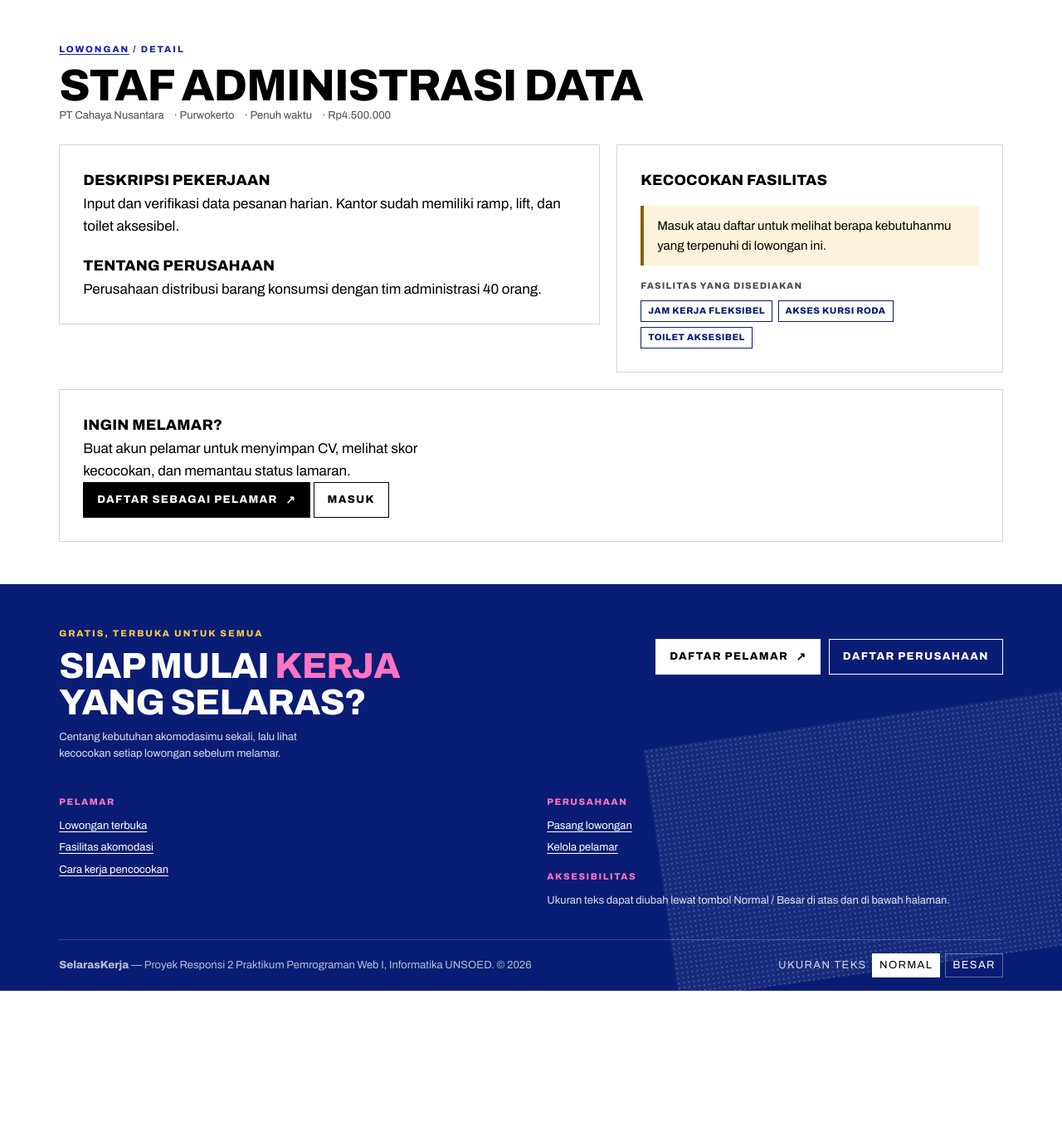
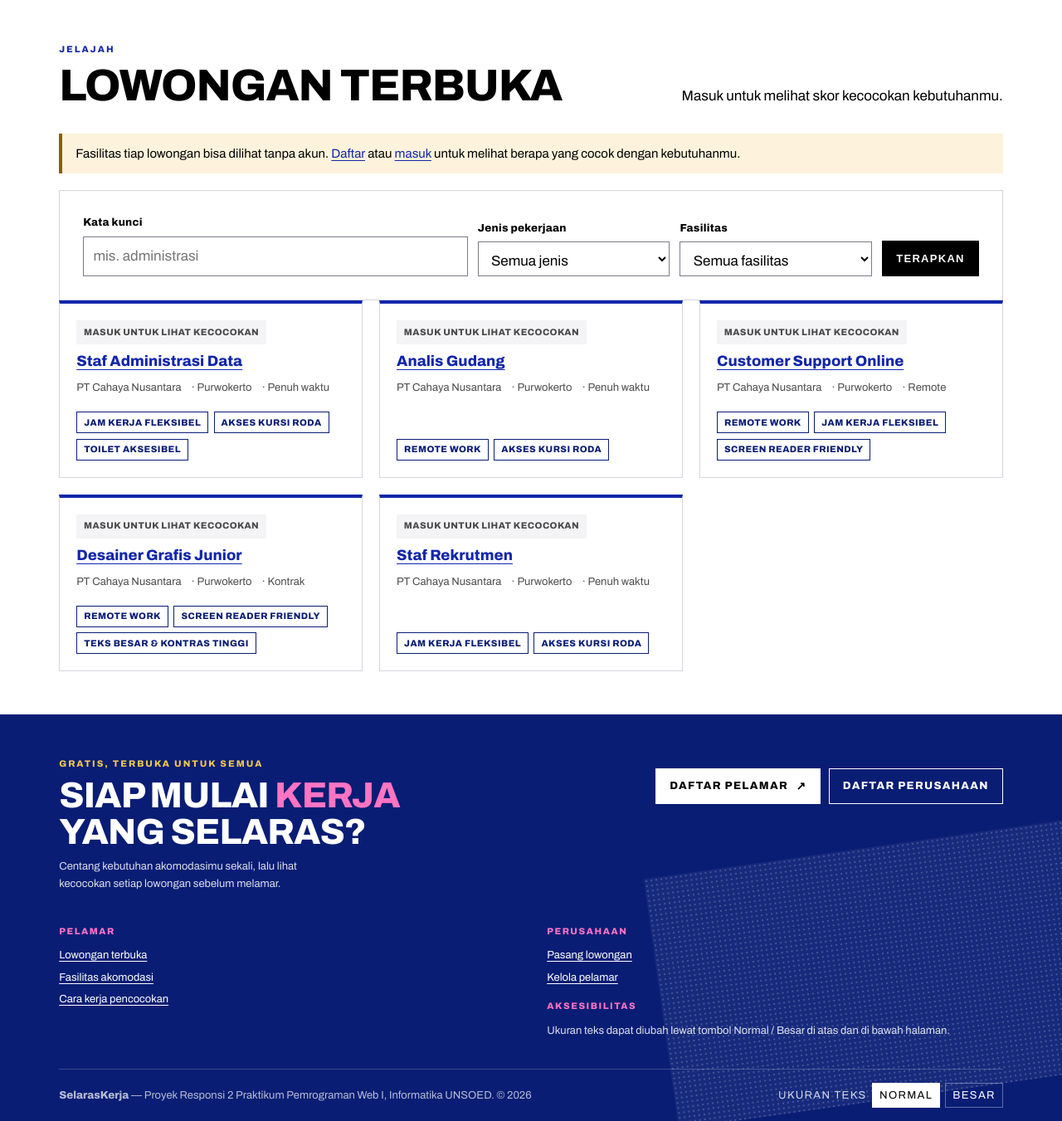
Before and after one commit to dodoezt/SelarasKerja, a PHP site: page /lowongan-detail.php?id=1 in a window 1280 px wide. Shown: the part 113-1464 px from the top of the page at 83% size. Before the commit the page ends 1307 px from the top, so only its background shows below. Run offline with PHP 8.4, Linux system fonts and the light colour scheme; data comes from the database, SQL or seed files in the repository; both versions use the stored data as it was after the commit.

Commit message:
SelarasKerja

```diff
--- a/auth/login.php
+++ b/auth/login.php
@@ -65,7 +65,10 @@ require __DIR__ . '/../includes/header.php';
       <button class="btn" type="submit">Masuk <span class="btn__arrow" aria-hidden="true">↗</span></button>
     </form>
 
-    <p class="form-note">Belum punya akun? <a href="<?= u('/auth/register.php') ?>">Daftar di sini</a>.</p>
+    <p class="form-note">
+      <a href="<?= u('/auth/forgot_password.php') ?>">Lupa kata sandi?</a> &middot;
+      Belum punya akun? <a href="<?= u('/auth/register.php') ?>">Daftar di sini</a>.
+    </p>
   </div>
 </section>
 <?php require __DIR__ . '/../includes/footer.php'; ?>
--- a/config/database.php
+++ b/config/database.php
@@ -10,7 +10,10 @@ const DB_PASS = '';
 // APP_URL dipakai supaya link/aset tetap benar dari halaman mana pun.
 $rootPath = str_replace('\\', '/', dirname(__DIR__));
 $docRoot  = str_replace('\\', '/', rtrim((string) ($_SERVER['DOCUMENT_ROOT'] ?? ''), '/'));
-define('APP_URL', $docRoot !== '' ? str_replace($docRoot, '', $rootPath) : '');
+$appUrl   = ($docRoot !== '' && str_starts_with($rootPath, $docRoot))
+    ? substr($rootPath, strlen($docRoot))
+    : '';
+define('APP_URL', rtrim($appUrl, '/'));
 define('UPLOAD_DIR', $rootPath . '/public/uploads/cv');
 define('UPLOAD_URL', APP_URL . '/public/uploads/cv');
 
--- a/includes/header.php
+++ b/includes/header.php
@@ -64,6 +64,7 @@ $flash  = take_flash();
       <?php elseif ($user['role'] === 'seeker'): ?>
         <a href="<?= u('/index.php') ?>" <?= $active === 'home' ? 'aria-current="page"' : '' ?>>Beranda</a>
         <a href="<?= u('/lowongan.php') ?>" <?= $active === 'jobs' ? 'aria-current="page"' : '' ?>>Lowongan</a>
+        <a href="<?= u('/seeker/saved_jobs.php') ?>" <?= $active === 'saved' ? 'aria-current="page"' : '' ?>>Tersimpan</a>
         <a href="<?= u('/seeker/applications.php') ?>" <?= $active === 'apps' ? 'aria-current="page"' : '' ?>>Lamaran Saya</a>
         <a href="<?= u('/seeker/profile.php') ?>" <?= $active === 'profile' ? 'aria-current="page"' : '' ?>>Profil</a>
         <div class="nav__actions">
--- a/lowongan-detail.php
+++ b/lowongan-detail.php
@@ -3,179 +3,164 @@ declare(strict_types=1);
 
 require_once __DIR__ . '/includes/bootstrap.php';
 
-// Publik: tamu boleh melihat detail. Perusahaan diarahkan ke dashboard-nya.
+// Halaman publik: tamu boleh melihat. Perusahaan diarahkan ke dashboard-nya.
 $user = auth_user($pdo);
 if ($user !== null && $user['role'] === 'company') {
     redirect('/company/dashboard.php');
 }
 
-$id    = get_int('id');
-$needs = $user !== null ? seeker_needs($pdo, (int) $user['id']) : [];
-
-$stmt = $pdo->prepare(
-    'SELECT j.*, c.company_name, c.location, c.description AS company_description
-     FROM jobs j JOIN companies c ON c.id = j.company_id
-     WHERE j.id = ? AND j.status = ?'
-);
-$stmt->execute([$id, 'open']);
-$job = $stmt->fetch();
-
-if (!$job) {
-    http_response_code(404);
-    $pageTitle = 'Lowongan tidak ditemukan';
-    $active    = 'jobs';
-    require __DIR__ . '/includes/header.php';
-    echo '<section class="section"><div class="wrap"><h1 class="section__title">Lowongan tidak ditemukan</h1>'
-        . '<p class="section__lede">Lowongan mungkin sudah ditutup. <a href="' . u('/lowongan.php') . '">Kembali ke daftar</a>.</p></div></section>';
-    require __DIR__ . '/includes/footer.php';
-    exit;
+$needs    = $user !== null ? seeker_needs($pdo, (int) $user['id']) : [];
+$savedIds = [];
+if ($user !== null) {
+    $stSaved = $pdo->prepare('SELECT job_id FROM saved_jobs WHERE seeker_id = ?');
+    $stSaved->execute([(int) $user['id']]);
+    $savedIds = array_map('intval', $stSaved->fetchAll(PDO::FETCH_COLUMN));
 }
 
-$master     = accommodation_names($pdo);
-$facilities = job_facilities_map($pdo, [$id])[$id] ?? [];
-$stats      = match_stats($needs, $facilities);
-$errors     = [];
-$application = null;
+$q     = trim((string) ($_GET['q'] ?? ''));
+$type  = (string) ($_GET['type'] ?? '');
+$accId = get_int('acc');
+$types = ['Penuh waktu', 'Paruh waktu', 'Kontrak', 'Magang', 'Remote'];
 
-if ($user !== null) {
-    $stmt = $pdo->prepare('SELECT status, applied_at FROM applications WHERE job_id = ? AND seeker_id = ?');
-    $stmt->execute([$id, (int) $user['id']]);
-    $application = $stmt->fetch() ?: null;
+$jobs  = jobs_with_score($pdo, $needs, ['q' => $q, 'type' => $type, 'acc' => $accId]);
+$per   = 6;
+$pages = max(1, (int) ceil(count($jobs) / $per));
+$page  = min(max(1, get_int('page', 1)), $pages);
+$shown = array_slice($jobs, ($page - 1) * $per, $per);
+
+$master = accommodation_names($pdo);
+
+$query = array_filter(['q' => $q, 'type' => $type, 'acc' => $accId ?: ''], fn ($v) => $v !== '');
+function page_url(array $query, int $page): string
+{
+    return u('/lowongan.php?' . http_build_query($query + ['page' => $page]));
 }
 
-if (is_post() && $user !== null && $application === null) {
-    $note = trim((string) ($_POST['cover_note'] ?? ''));
+$currentRedirect = '/lowongan.php' . (!empty($_SERVER['QUERY_STRING']) ? '?' . $_SERVER['QUERY_STRING'] : '');
 
-    if (!csrf_ok()) {
-        $errors[] = 'Sesi kedaluwarsa. Coba kirim ulang.';
-    }
-    if (mb_strlen($note) > 1000) {
-        $errors[] = 'Catatan lamaran maksimal 1000 karakter.';
-    }
-
-    if ($errors === []) {
-        try {
-            $pdo->prepare('INSERT INTO applications (job_id, seeker_id, cover_note) VALUES (?, ?, ?)')
-                ->execute([$id, (int) $user['id'], $note]);
-            flash('ok', 'Lamaran terkirim. Pantau statusnya di halaman Lamaran Saya.');
-            redirect('/seeker/applications.php');
-        } catch (PDOException $e) {
-            if ($e->getCode() === '23000') {
-                $errors[] = 'Kamu sudah pernah melamar lowongan ini.';
-            } else {
-                throw $e;
-            }
-        }
-    }
-}
-
-$pageTitle = $job['title'];
+$pageTitle = 'Jelajah lowongan';
 $active    = 'jobs';
 require __DIR__ . '/includes/header.php';
 ?>
 <section class="section">
   <div class="wrap">
-    <p class="kicker"><a href="<?= u('/lowongan.php') ?>">Lowongan</a> / detail</p>
-    <h1 class="section__title"><?= e($job['title']) ?></h1>
+    <div class="section__head">
+      <div>
+        <p class="kicker">Jelajah</p>
+        <h1 class="section__title">Lowongan terbuka</h1>
+      </div>
+      <p class="section__lede">
+        <?php if ($user === null): ?>
+          Masuk untuk melihat skor kecocokan kebutuhanmu.
+        <?php else: ?>
+          Diurutkan dari kecocokan tertinggi dengan kebutuhanmu.
+        <?php endif; ?>
+      </p>
+    </div>
+
+    <?php if ($user === null): ?>
+      <p class="alert alert--warn" role="status">
+        Fasilitas tiap lowongan bisa dilihat tanpa akun.
+        <a href="<?= u('/auth/register.php') ?>">Daftar</a> atau <a href="<?= u('/auth/login.php') ?>">masuk</a> untuk melihat berapa yang cocok dengan kebutuhanmu.
+      </p>
+    <?php elseif ($needs === []): ?>
+      <p class="alert alert--warn" role="status">
+        Lengkapi kebutuhan fasilitas di <a href="<?= u('/seeker/profile.php') ?>">profilmu</a> untuk melihat tingkat kecocokan.
+      </p>
+    <?php endif; ?>
+
+    <form class="filters panel" method="get" action="<?= u('/lowongan.php') ?>">
+      <div class="field">
+        <label for="q">Kata kunci</label>
+        <input id="q" name="q" type="search" value="<?= e($q) ?>" placeholder="mis. administrasi">
+      </div>
+      <div class="field">
+        <label for="type">Jenis pekerjaan</label>
+        <select id="type" name="type">
+          <option value="">Semua jenis</option>
+          <?php foreach ($types as $option): ?>
+            <option value="<?= e($option) ?>" <?= $type === $option ? 'selected' : '' ?>><?= e($option) ?></option>
+          <?php endforeach; ?>
+        </select>
+      </div>
+      <div class="field">
+        <label for="acc">Fasilitas</label>
+        <select id="acc" name="acc">
+          <option value="">Semua fasilitas</option>
+          <?php foreach ($master as $id => $row): ?>
+            <option value="<?= $id ?>" <?= $accId === $id ? 'selected' : '' ?>><?= e($row['name']) ?></option>
+          <?php endforeach; ?>
+        </select>
+      </div>
+      <button class="btn" type="submit">Terapkan</button>
+    </form>
+
+    <?php if ($shown === []): ?>
+      <p class="empty">Belum ada lowongan yang cocok dengan filter ini. Coba longgarkan filter.</p>
+    <?php else: ?>
+      <ul class="jobs">
+        <?php foreach ($shown as $job): ?>
+          <?php $isSaved = in_array((int) $job['id'], $savedIds, true); ?>
+          <li class="job">
+            <?php if ($user === null): ?>
+              <p class="badge badge--muted">Masuk untuk lihat kecocokan</p>
+            <?php elseif ($job['match_total'] > 0): ?>
+              <p class="badge">Cocok <?= (int) $job['match_count'] ?> dari <?= (int) $job['match_total'] ?> kebutuhanmu (<?= (int) $job['match_percent'] ?>%)</p>
+            <?php else: ?>
+              <p class="badge badge--muted">Kebutuhanmu belum diisi</p>
+            <?php endif; ?>
+
+            <h2 class="job__title">
+              <a href="<?= u('/lowongan-detail.php?id=' . (int) $job['id']) ?>"><?= e($job['title']) ?></a>
+            </h2>
             <p class="job__meta">
               <span><?= e($job['company_name']) ?></span>
               <span><?= e($job['location'] ?: 'Lokasi tidak disebut') ?></span>
               <span><?= e($job['job_type']) ?></span>
-      <?php if ($job['salary']): ?><span><?= e($job['salary']) ?></span><?php endif; ?>
             </p>
 
-    <?php foreach ($errors as $error): ?>
-      <p class="alert alert--err" role="alert"><?= e($error) ?></p>
+            <?php if ($user !== null && $needs !== []): ?>
+              <ul class="chips">
+                <?php foreach ($job['facility_ids'] as $fid): ?>
+                  <?php if (in_array($fid, $needs, true)): ?>
+                    <li class="chip chip--on"><?= e($master[$fid]['name'] ?? 'Fasilitas') ?></li>
+                  <?php endif; ?>
                 <?php endforeach; ?>
+              </ul>
+            <?php else: ?>
+              <ul class="chips">
+                <?php foreach (array_slice($job['facility_ids'], 0, 4) as $fid): ?>
+                  <li class="chip"><?= e($master[$fid]['name'] ?? 'Fasilitas') ?></li>
+                <?php endforeach; ?>
+              </ul>
+            <?php endif; ?>
 
-    <div class="detail">
-      <div class="detail__main panel">
-        <h2 class="detail__title">Deskripsi pekerjaan</h2>
-        <p><?= nl2br(e($job['description'])) ?></p>
-        <?php if ($job['company_description']): ?>
-          <h2 class="detail__title">Tentang perusahaan</h2>
-          <p><?= nl2br(e($job['company_description'])) ?></p>
+            <?php if ($user !== null): ?>
+              <form method="post" action="<?= u('/seeker/bookmark_toggle.php') ?>" style="margin-top: 1rem;">
+                <?= csrf_field() ?>
+                <input type="hidden" name="job_id" value="<?= (int) $job['id'] ?>">
+                <input type="hidden" name="redirect_to" value="<?= e($currentRedirect) ?>">
+                <button class="btn <?= $isSaved ? '' : 'btn--ghost' ?>" type="submit" aria-pressed="<?= $isSaved ? 'true' : 'false' ?>">
+                  <?= $isSaved ? '★ Tersimpan' : '☆ Simpan lowongan' ?>
+                </button>
+              </form>
             <?php endif; ?>
-      </div>
-
-      <aside class="detail__side panel" aria-labelledby="match-title">
-        <h2 class="detail__title" id="match-title">Kecocokan fasilitas</h2>
-
-        <?php if ($user === null): ?>
-          <p class="alert alert--warn">Masuk atau daftar untuk melihat berapa kebutuhanmu yang terpenuhi di lowongan ini.</p>
-          <p class="detail__sub">Fasilitas yang disediakan</p>
-          <ul class="chips">
-            <?php foreach ($facilities as $fid): ?>
-              <li class="chip"><?= e($master[$fid]['name'] ?? '') ?></li>
-            <?php endforeach; ?>
-            <?php if ($facilities === []): ?>
-              <li class="chip chip--muted">Belum dicantumkan</li>
-            <?php endif; ?>
-          </ul>
-        <?php elseif ($stats['total'] === 0): ?>
-          <p class="alert alert--warn">Isi <a href="<?= u('/seeker/profile.php') ?>">kebutuhan fasilitasmu</a> untuk melihat kecocokan.</p>
-        <?php else: ?>
-          <p class="match__score">Cocok <?= (int) $stats['count'] ?> dari <?= (int) $stats['total'] ?> kebutuhanmu (<?= (int) $stats['percent'] ?>%)</p>
-
-          <h3 class="detail__sub">Terpenuhi</h3>
-          <ul class="fac-list">
-            <?php if ($stats['matched'] === []): ?>
-              <li class="fac-list__empty">Belum ada fasilitas yang cocok.</li>
-            <?php endif; ?>
-            <?php foreach ($stats['matched'] as $fid): ?>
-              <li class="fac fac--yes"><span aria-hidden="true">✓</span> <?= e($master[$fid]['name'] ?? '') ?></li>
+          </li>
         <?php endforeach; ?>
       </ul>
 
-          <h3 class="detail__sub">Belum terpenuhi</h3>
-          <ul class="fac-list">
-            <?php $missing = array_diff($needs, $facilities); ?>
-            <?php if ($missing === []): ?>
-              <li class="fac-list__empty">Semua kebutuhanmu tersedia.</li>
+      <?php if ($pages > 1): ?>
+        <nav class="pager" aria-label="Navigasi halaman">
+          <?php if ($page > 1): ?>
+            <a class="btn btn--ghost" href="<?= e(page_url($query, $page - 1)) ?>">Sebelumnya</a>
           <?php endif; ?>
-            <?php foreach ($missing as $fid): ?>
-              <li class="fac fac--no"><span aria-hidden="true">✕</span> <?= e($master[$fid]['name'] ?? '') ?></li>
-            <?php endforeach; ?>
-          </ul>
-
-          <h3 class="detail__sub">Fasilitas yang disediakan</h3>
-          <ul class="chips">
-            <?php foreach ($facilities as $fid): ?>
-              <li class="chip"><?= e($master[$fid]['name'] ?? '') ?></li>
-            <?php endforeach; ?>
-            <?php if ($facilities === []): ?>
-              <li class="chip chip--muted">Belum dicantumkan</li>
+          <span class="pager__info">Halaman <?= $page ?> dari <?= $pages ?> · <?= count($jobs) ?> lowongan</span>
+          <?php if ($page < $pages): ?>
+            <a class="btn btn--ghost" href="<?= e(page_url($query, $page + 1)) ?>">Berikutnya</a>
           <?php endif; ?>
-          </ul>
+        </nav>
       <?php endif; ?>
-      </aside>
-    </div>
-
-    <div class="panel panel--wide apply">
-      <?php if ($user === null): ?>
-        <h2 class="detail__title">Ingin melamar?</h2>
-        <p class="section__lede">Buat akun pelamar untuk menyimpan CV, melihat skor kecocokan, dan memantau status lamaran.</p>
-        <p class="detail__actions">
-          <a class="btn" href="<?= u('/auth/register.php') ?>">Daftar sebagai pelamar <span class="btn__arrow" aria-hidden="true">↗</span></a>
-          <a class="btn btn--ghost" href="<?= u('/auth/login.php') ?>">Masuk</a>
-        </p>
-      <?php elseif ($application): ?>
-        <h2 class="detail__title">Status lamaranmu</h2>
-        <p class="status <?= e(status_class($application['status'])) ?>"><?= e(status_label($application['status'])) ?></p>
-        <p class="form-note">Dikirim <?= e(date('d M Y H:i', strtotime($application['applied_at']))) ?>.</p>
-      <?php else: ?>
-        <h2 class="detail__title">Lamar lowongan ini</h2>
-        <form class="form" method="post">
-          <?= csrf_field() ?>
-          <div class="field">
-            <label for="cover_note">Catatan lamaran (opsional)</label>
-            <textarea id="cover_note" name="cover_note" rows="4" maxlength="1000"></textarea>
-          </div>
-          <p class="form-note">CV dari profilmu ikut dikirim ke perusahaan. Pastikan sudah diunggah.</p>
-          <button class="btn" type="submit">Kirim lamaran <span class="btn__arrow" aria-hidden="true">↗</span></button>
-        </form>
     <?php endif; ?>
-    </div>
   </div>
 </section>
 <?php require __DIR__ . '/includes/footer.php'; ?>
```
Also changed, not shown: auth/forgot_password.php (added, +85 -0 lines), auth/reset_pasword.php (added, +101 -0 lines), database.sql (+18 -0 lines), lowongan.php (+21 -1 lines), seeker/bookmark_toggle.php (added, +45 -0 lines), seeker/saved_jobs.php (added, +85 -0 lines). Lines whose indentation alone changed are shown as unchanged.
